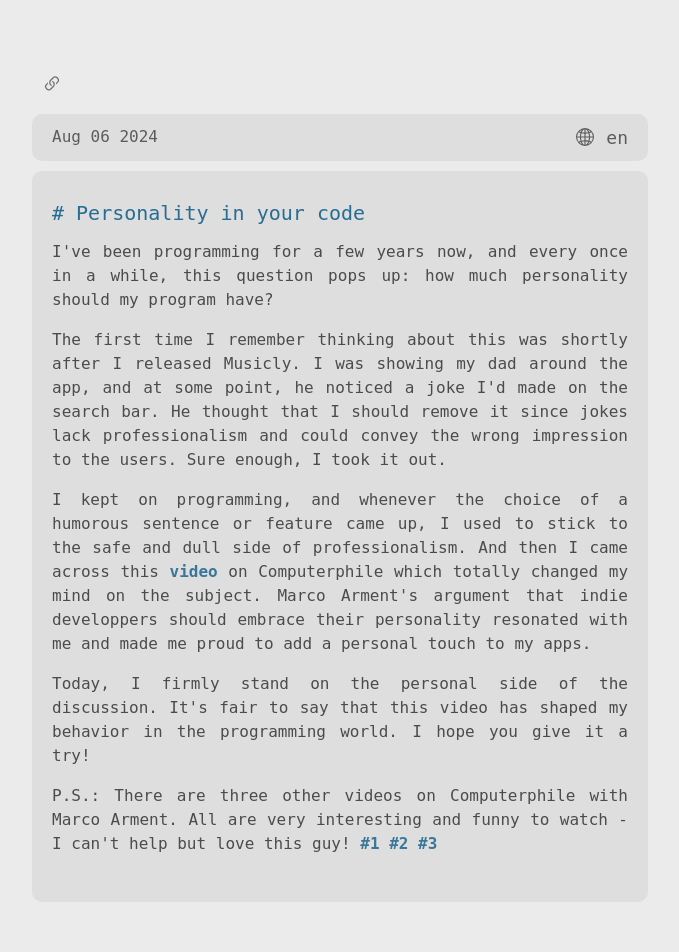
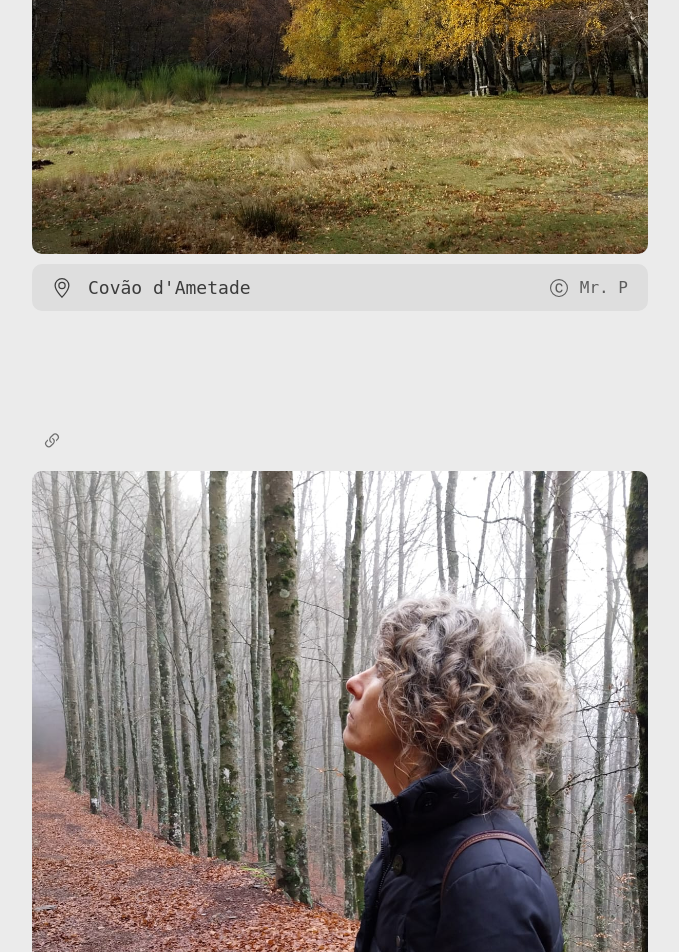
Before and after one commit to bogosorter/blog, a React (Create React App) app: page / in a window 1280 px wide. Shown: the part 1400-2352 px from the top of the page, without its empty margins (300-979 px from the left). Built offline with nearby package versions, Linux system fonts and the light colour scheme.

Commit message:
Added ametade & tansky and created author attribute

```diff
--- a/src/App.tsx
+++ b/src/App.tsx
@@ -9,6 +9,7 @@ import Separator from './components/Separator';
 import Fullscreen from './components/Fullscreen';
 import Reference from './components/Reference';
 
+import ametade from './images/ametade.jpg';
 import arrifana from './images/arrifana.jpg';
 import blood from './images/blood.jpg';
 import bridge from './images/bridge.jpg';
@@ -34,6 +35,7 @@ import river from './images/river.jpg';
 import sand from './images/sand.jpg';
 import sea from './images/sea.jpg';
 import slit from './images/slit.jpg';
+import tansky from './images/tansky.jpg';
 import train from './images/train.jpg';
 import umbrella from './images/umbrella.jpg';
 import winnenden from './images/winnenden.jpeg';
@@ -60,6 +62,17 @@ function App() {
             <Container fluid>
                 <Row className='justify-content-center'>
                     <Col xxl={5} xl={6} lg={7} md={8} sm={10}>
+
+                        <Separator />
+                        <Reference reference='ametade' />
+                        <Image src={ametade} setFullscreen={setFullscreen} aspectRatio={14/16} />
+                        <Metadata location="Covão d'Ametade" author='Mr. P' />
+
+
+                        <Separator />
+                        <Reference reference='tansky' />
+                        <Image src={tansky} setFullscreen={setFullscreen} aspectRatio={14/16} />
+                        <Metadata location='Manteigas' author='Mr. P' />
 
                         <Separator />
                         <Reference reference='moledo' />
@@ -188,7 +201,7 @@ function App() {
                         <Separator />
                         <Reference reference='oven' />
                         <Image src={oven} setFullscreen={setFullscreen} />
-                        <Metadata location='Aljezur' />
+                        <Metadata location='Aljezur' author='Mr. M' />
 
                         <Separator />
                         <Reference reference='cave' />
@@ -213,7 +226,7 @@ function App() {
                         <Separator />
                         <Reference reference='mikra' />
                         <Image src={mikra} setFullscreen={setFullscreen} aspectRatio={16/9} />
-                        <Metadata location='Aljezur' />
+                        <Metadata location='Aljezur' author='Mr. M' />
 
                         <Separator />
                         <Reference reference='mail' />
--- a/src/components/Metadata.css
+++ b/src/components/Metadata.css
@@ -14,16 +14,9 @@
     align-items: center;
 }
 
-.date {
+.date, .language, .author {
     font-size: 16px;
     display: flex;
     align-items: center;
     opacity: 0.8;
 }
-
-.language {
-    font-size: 18px;
-    display: flex;
-    align-items: center;
-    opacity: 0.8;
-}
--- a/src/components/Metadata.tsx
+++ b/src/components/Metadata.tsx
@@ -1,7 +1,7 @@
-import { GeoAlt, Globe2 } from 'react-bootstrap-icons';
+import { GeoAlt, Globe2, CCircle } from 'react-bootstrap-icons';
 import './Metadata.css';
 
-export default function Metadata({ location, date, language }: { location?: string, date?: Date, language?: string }) {
+export default function Metadata({ location, date, language, author }: { location?: string, date?: Date, language?: string, author?: string }) {
     return (
         <div className='metadata'>
             {location &&
@@ -24,6 +24,13 @@ export default function Metadata({ location, date, language }: { location?: stri
                     {language}
                 </div>
             }
+            {author &&
+                <div className='author'>
+                    <CCircle size={18} />
+                    <div style={{ width: '12px' }} />
+                    {author}
+                </div>
+            }
         </div>
     );
 }
```
Also changed, not shown: src/images/ametade.jpg (added), src/images/tansky.jpg (added).
